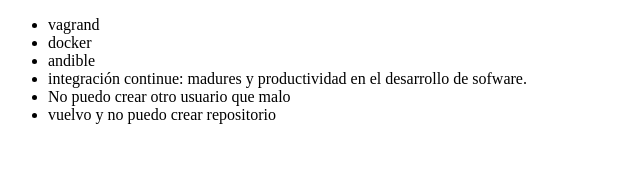
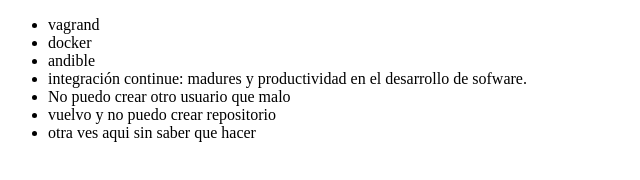
Before and after one commit to leonardo4390/curso-alura, a plain HTML site: page index.html in a window 1280 px wide. Shown: the whole page, without its empty margins (0-640 px from the left). Drawn offline with Linux system fonts and the light colour scheme.

Commit message:
hoy viernes se agrego nueva linea

```diff
--- a/index.html
+++ b/index.html
@@ -14,6 +14,7 @@
         <li>integración continue: madures y productividad en el desarrollo de sofware.</li>
         <li>No puedo crear otro usuario que malo</li>
         <li>vuelvo y no puedo crear repositorio</li>
+        <li>otra ves aqui sin saber que hacer</li>
     </ul>
 
 </body>
```
